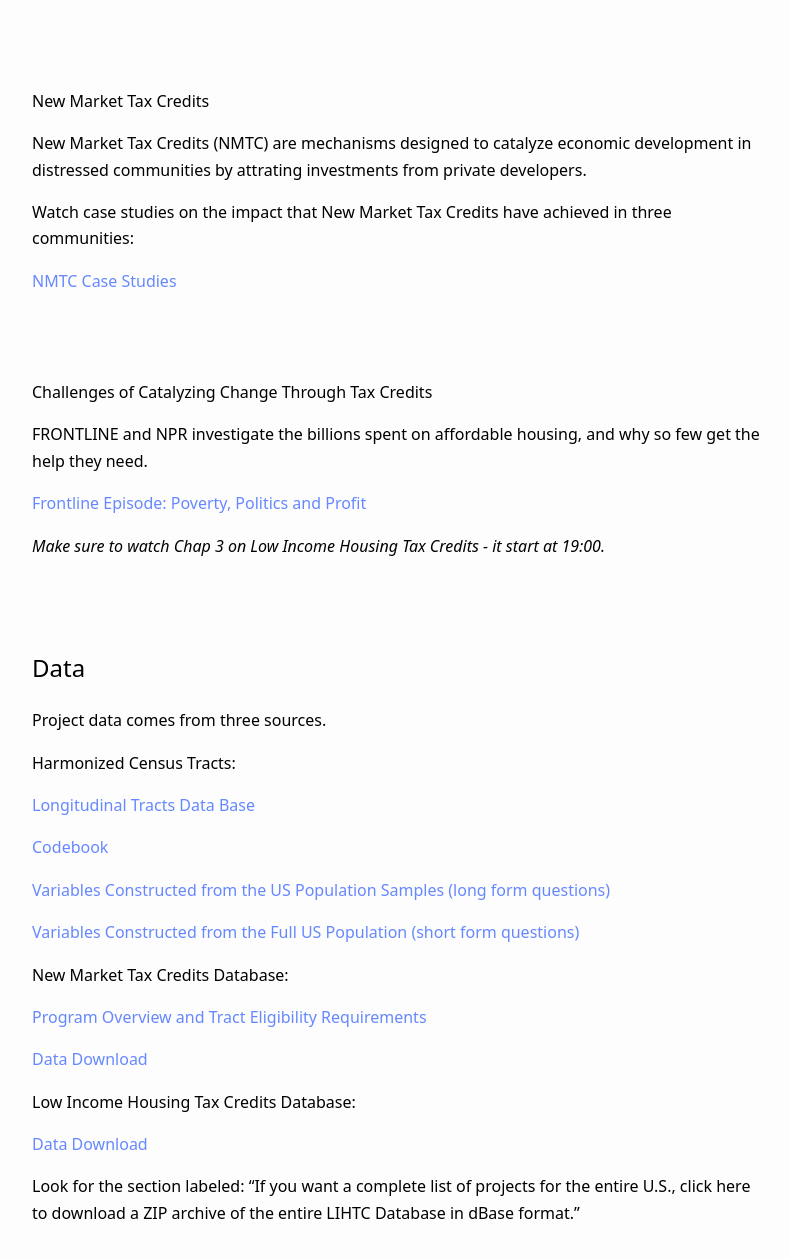
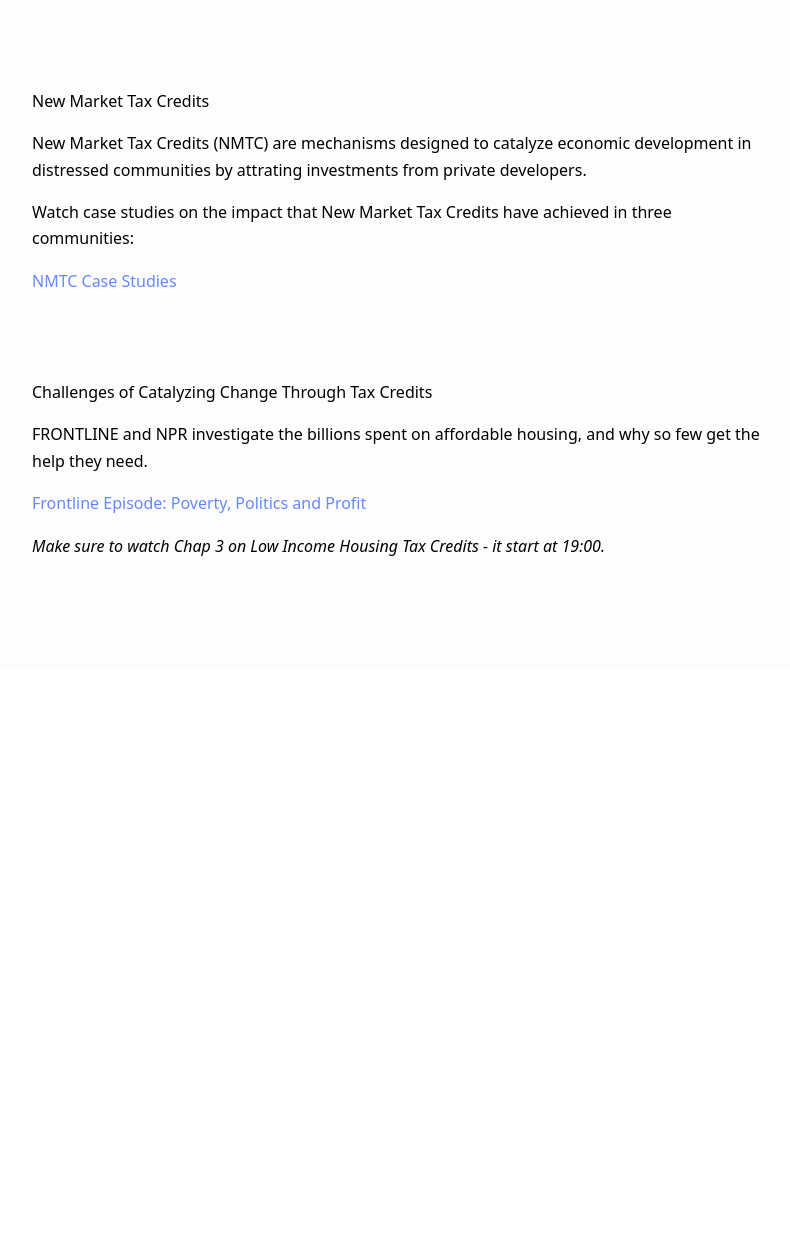
Before and after one commit to DS4PS/nhood-change-project, a Jekyll site: the page built from index.md, in a window 1280 px wide and 1400 px high, scrolled down 995 px, cut to the strip 134-1392 px from the top of the window. Shown: the whole strip, without its empty margins (240-1030 px from the left). Built offline with Jekyll 4.4.1, drawn with Linux system fonts in a browser that asks for light colours; after the commit the page ends 1797 px from its top, so only the background shows below that.

Commit message:
Update index.md

```diff
--- a/index.md
+++ b/index.md
@@ -40,32 +40,3 @@
 
 <br>
 <br>
-
-
-## Data
-
-Project data comes from three sources.
-
-**Harmonized Census Tracts:**
-
-[Longitudinal Tracts Data Base](https://s4.ad.brown.edu/projects/diversity/Researcher/Bridging.htm)
-
-[Codebook](data/LTDB-codebook.pdf)
-
-[Variables Constructed from the US Population Samples (long form questions)](data/LTDB_Std_All_Sample.zip)
-
-[Variables Constructed from the Full US Population (short form questions)](data/LTDB_Std_All_fullcount.zip)
-
-
-**New Market Tax Credits Database:**
-
-[Program Overview and Tract Eligibility Requirements](https://www.cdfifund.gov/programs-training/Programs/new-markets-tax-credit/Pages/default.aspx)
-
-[Data Download](https://www.cdfifund.gov/awards/state-awards/Pages/default.aspx)
-
-
-**Low Income Housing Tax Credits Database:**
-
-[Data Download](https://lihtc.huduser.gov/)
-
-Look for the section labeled: "If you want a complete list of projects for the entire U.S., click here to download a ZIP archive of the entire LIHTC Database in dBase format."
```
